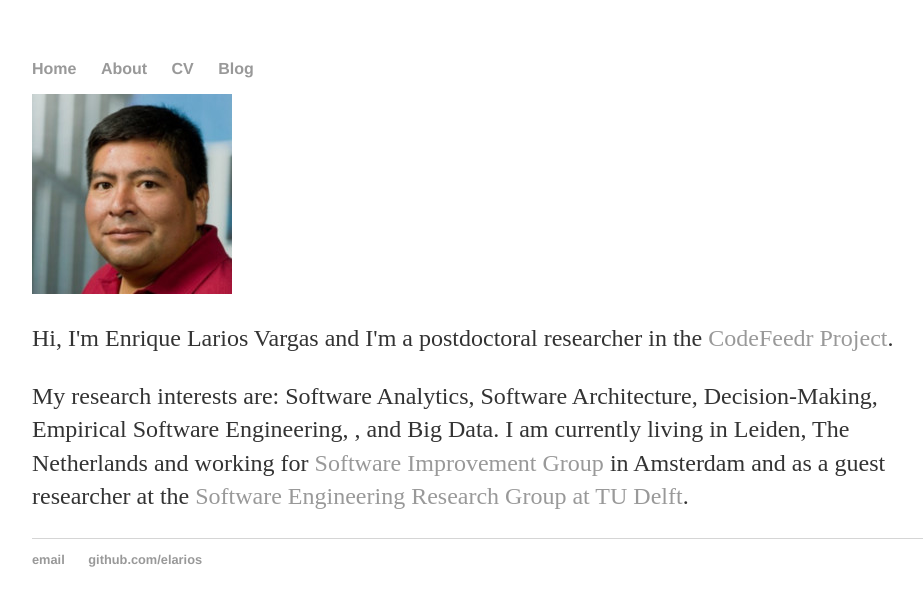
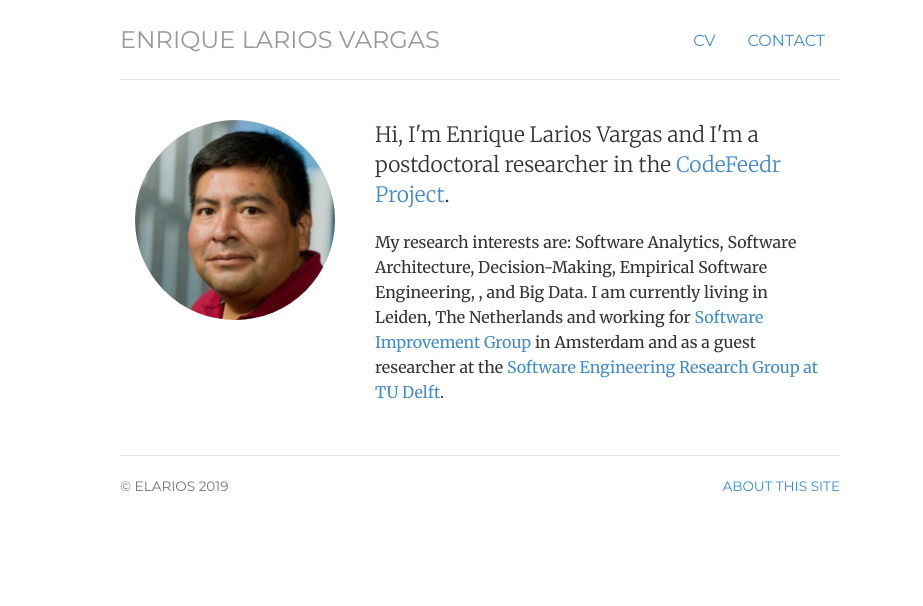
Before and after one commit to elarios/elarios.github.io, a Jekyll site: the page built from index.html, in a window 1280 px wide. Shown: the top 606 px of the page, without its empty margins (160-1083 px from the left). Built offline with Jekyll 4.4.1, drawn with Linux system fonts in a browser that asks for light colours.

Commit message:
updated default layout

```diff
--- a/_layouts/default.html
+++ b/_layouts/default.html
@@ -1,29 +1,22 @@
 <!DOCTYPE html>
-	<html>
-		<head>
-			<title>{{ page.title }}</title>
-			<!-- link to main stylesheet -->
-			<link rel="stylesheet" type="text/css" href="/css/main.css">
-		</head>
-		<body>
-			<nav>
-	    		<ul>
-	        		<li><a href="/">Home</a></li>
-		        	<li><a href="/about">About</a></li>
-	        		<li><a href="/cv">CV</a></li>
-	        		<li><a href="/blog">Blog</a></li>
-	    		</ul>
-			</nav>
-			<div class="container">
+<html lang="en">
+
+	{% include head.html %}
+
+	<body>
+		<div class="container">
+
+			{% include header.html %}
 
 			{{ content }}
 
-			</div><!-- /.container -->
-			<footer>
-	    		<ul>
-	        		<li><a href="mailto:elarios.vargas@gmail.com">email</a></li>
-	        		<li><a href="https://github.com/elarios">github.com/elarios</a></li>
-				</ul>
-			</footer>
-		</body>
-	</html>
+			{% include footer.html %}
+
+		</div> <!-- /container -->
+
+
+		{% include scripts.html %}
+
+	</body>
+
+</html>
```
